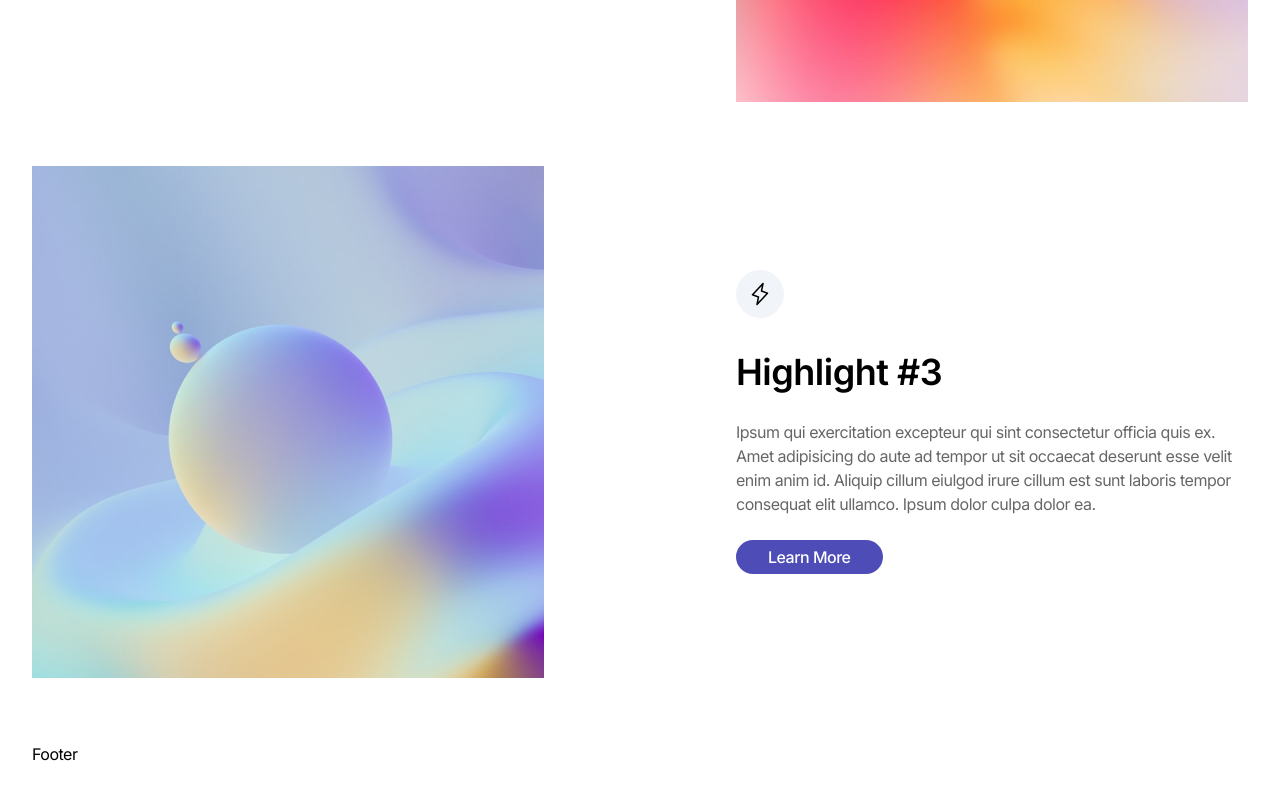
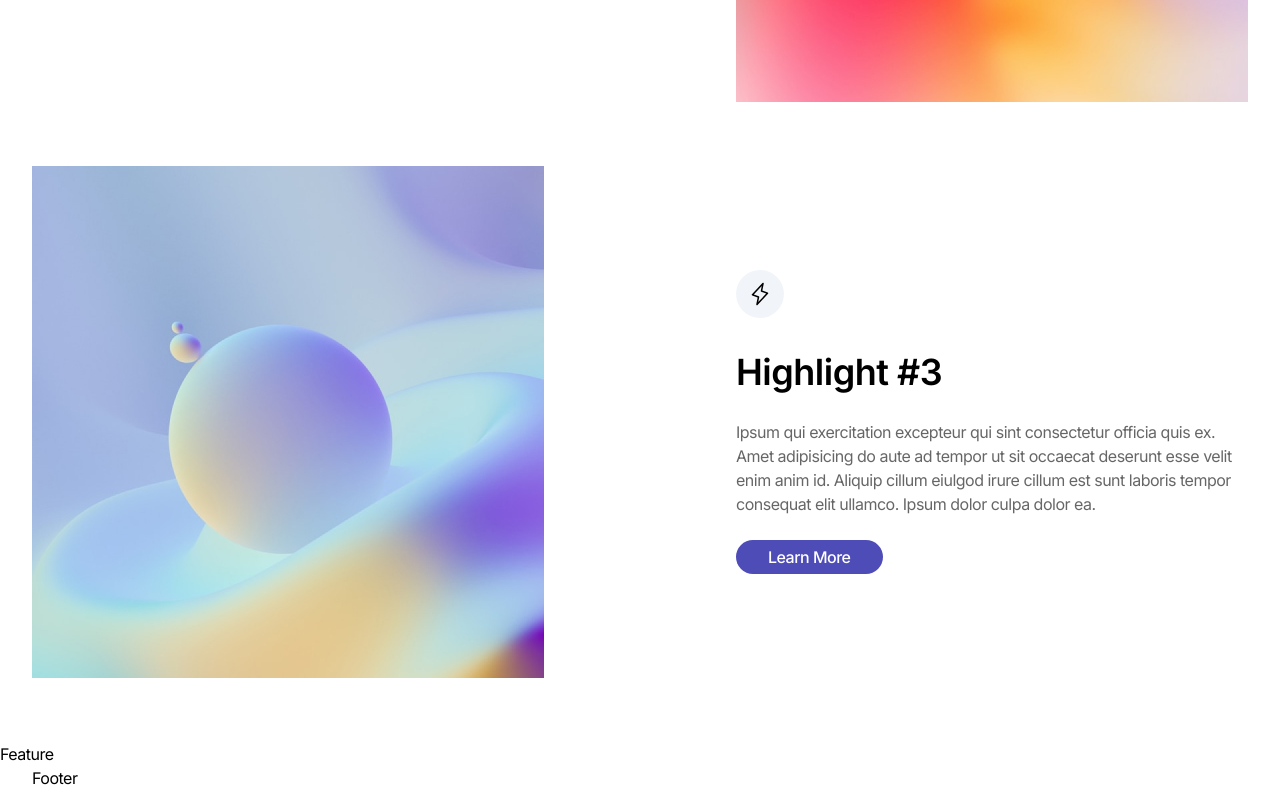
Before and after one commit to christian-luntok/pathway, a Next.js app: page / in a window 1280 px wide. Shown: the part 2469-3259 px from the top of the page. Before the commit the page ends 3235 px from the top, so only its background shows below. Built offline with nearby package versions, Linux system fonts and the light colour scheme.

Commit message:
Added feature on index home page.

```diff
--- a/components/Highlight.js
+++ b/components/Highlight.js
@@ -1,6 +1,8 @@
 import SectionContent from "@components/Section/SectionContent"
 import ButtonGroup from "@components/ButtonGroup"
 import SectionHighlight from "@components/Section/SectionHighlight"
+
+
 const DATA = [
     {
       title: 'Highlight #1',
--- a/pages/index.js
+++ b/pages/index.js
@@ -1,11 +1,12 @@
 import Hero from "@components/Hero"
 import Highlight from "@components/Highlight"
-
+import Feature from "@components/Feature"
 const Home = () => {
   return (
     <section className="">
         <Hero />
         <Highlight />
+        <Feature />
     </section>
   )
 }
```
